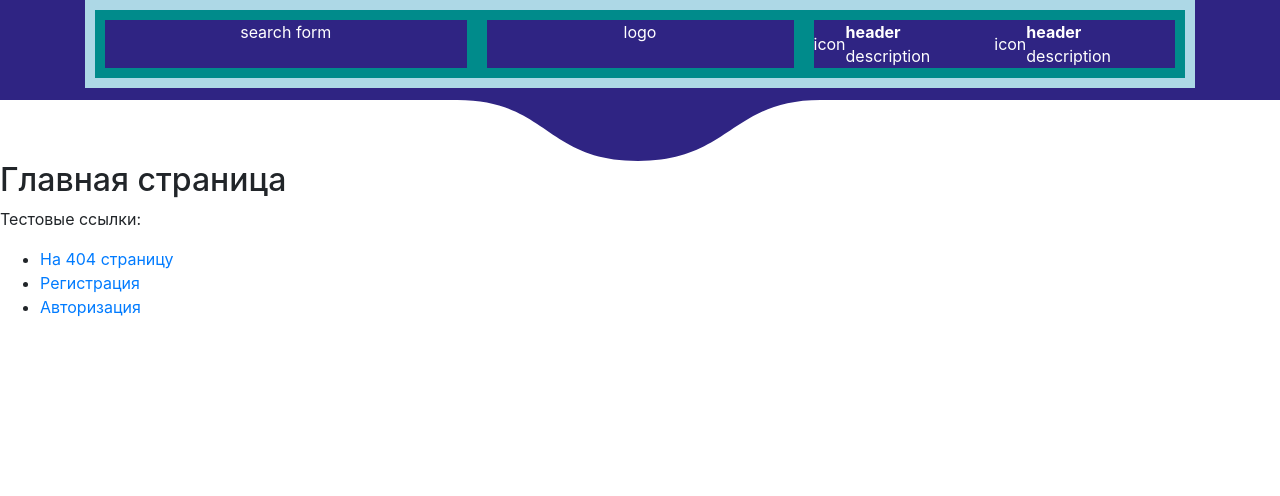
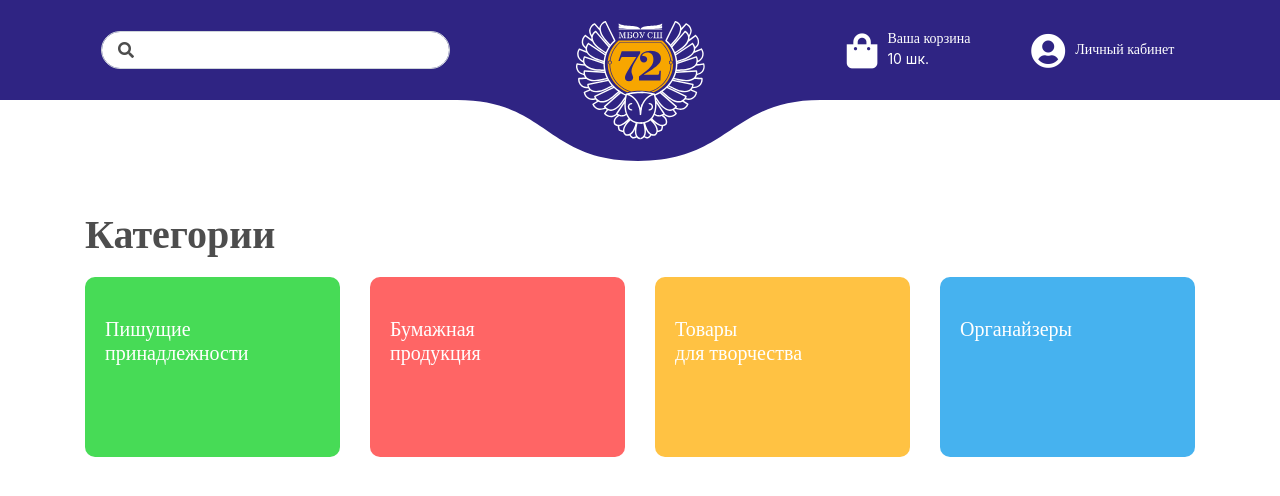
Before and after one commit to Mosmain/devdiplom, a PHP site: page / in a window 1280 px wide. Shown: the top 496 px of the page. Run offline with PHP 8.4, Linux system fonts and the light colour scheme; some web fonts are replaced.

Commit message:
add category

```diff
--- a/application/views/layouts/default.php
+++ b/application/views/layouts/default.php
@@ -11,6 +11,8 @@
 	<!-- <script src="/public/scripts/jquery.js"></script> -->
 	<!-- <script src="/public/scripts/form.js"></script> -->
 
+	<link rel="stylesheet" href="https://cdnjs.cloudflare.com/ajax/libs/font-awesome/5.15.2/css/all.min.css" integrity="sha512-HK5fgLBL+xu6dm/Ii3z4xhlSUyZgTT9tuc/hSrtw6uzJOvgRr2a9jyxxT1ely+B+xFAmJKVSTbpM/CuL7qxO8w==" crossorigin="anonymous" />
+
 	<link rel="stylesheet" href="/public/styles/main.css">
 
 	<script src="https://code.jquery.com/jquery-3.5.1.slim.min.js"
@@ -19,6 +21,7 @@
 	<script src="https://cdn.jsdelivr.net/npm/bootstrap@4.5.3/dist/js/bootstrap.bundle.min.js"
 		integrity="sha384-ho+j7jyWK8fNQe+A12Hb8AhRq26LrZ/JpcUGGOn+Y7RsweNrtN/tE3MoK7ZeZDyx" crossorigin="anonymous">
 	</script>
+
 
 	<title><?php echo $title; ?></title>
 	<!-- <script type="text/javascript">
@@ -31,6 +34,7 @@
 <body>
 
 	<header>
+		<div class="hidden"></div>
 		<div class="container-fluid">
 			<div class="container wrapper">
 
@@ -38,29 +42,41 @@
 					<div class="block__row">
 
 						<div class="block__column left">
-							<div class="block__item"><span>search form</span></div>
+							<!-- <div class="block__item"><span>search form</span></div> -->
+								<nav class="navbar">
+									<form class="form-inline">
+										<button class="btn my-2 my-sm-0" type="submit">
+											<i class="fas fa-search"></i>
+										</button>
+
+										<input class="form-control mr-sm-2" type="search" placeholder="" aria-label="">
+									</form>
+								</nav>
 						</div>
 
-						<div class="block__column center">
-							<div class="block__item"><span>logo</span></div>
-						</div>
+						<!-- logo -->
+						<a href="/" class="block__column center" ondragstart="return false;">
+							<!-- <div>
+								<!-- <div class="block__item"><span>logo</span></div> -->
+								<!-- <img src="/public/img/logo.svg" alt="">
+							</div> -->
+						</a>
 
 						<div class="block__column right">
-							<div class="block__item">
-								<span>icon</span>
+							<a href="/" class="block__item">
+								<i class="fas fa-shopping-bag"></i>
 								<div class="nav__body">
-									<p><b>header</b></p>
-									<p>description</p>
+									<h1>Ваша корзина</h1>
+									<p>10 шк.</p>
 								</div>
-							</div>
+							</a>
 
-							<div class="block__item">
-								<span>icon</span>
+							<a href="/" class="block__item">
+								<i class="fas fa-user-circle"></i>
 								<div class="nav__body">
-									<p><b>header</b></p>
-									<p>description</p>
+									<h1>Личный кабинет</h1>
 								</div>
-							</div>
+							</a>
 						</div>
 
 					</div>
--- a/application/views/main/index.php
+++ b/application/views/main/index.php
@@ -1,4 +1,4 @@
-<h2>Главная страница</h2>
+<!-- <h2>Главная страница</h2>
 
 <p>Тестовые ссылки:</p>
 
@@ -6,7 +6,48 @@
 	<li><a href="/chavo">На 404 страницу</a></li>
 	<li><a href="/account/register">Регистрация</a></li>
 	<li><a href="/account/login">Авторизация</a></li>
-</ul>
+</ul> -->
+
+<div class="category">
+	<div class="container">
+		<div class="row">
+			<div class="col header">
+				<h1>Категории</h1>
+			</div>
+		</div>
+
+		<div class="row">
+			<div class="col-12 col-md-6 col-lg-6 col-xl-3">
+				<a href="/">
+					<div class="card-category card-1">
+						<h1>Пишущие<br>принадлежности</h1>
+					</div>
+				</a>
+			</div>
+			<div class="col-12 col-md-6 col-lg-6 col-xl-3">
+				<a href="/">
+					<div class="card-category card-2">
+						<h1>Бумажная<br>продукция</h1>
+					</div>
+				</a>
+			</div>
+			<div class="col-12 col-md-6 col-lg-6 col-xl-3">
+				<a href="/">
+					<div class="card-category card-3">
+						<h1>Товары<br>для творчества</h1>
+					</div>
+				</a>
+			</div>
+			<div class="col-12 col-md-6 col-lg-6 col-xl-3">
+				<a href="/">
+					<div class="card-category card-4">
+						<h1>Органайзеры</h1>
+					</div>
+				</a>
+			</div>
+		</div>
+	</div>
+</div>
 
 <?php //foreach ($news as $val): ?>
 <!--	<h3>--><?php //echo $val['title']; ?><!--</h3>-->
--- a/public/styles/main.css
+++ b/public/styles/main.css
@@ -29,14 +29,24 @@ header {
   height: 161px;
 }
 
+header .hidden {
+  position: absolute;
+  background-color: #2F2483;
+  height: 100px;
+  width: 100%;
+  z-index: 0;
+}
+
 header nav {
-  height: 100px;
+  width: 100%;
   -ms-flex-line-pack: center;
       align-content: center;
 }
 
 header .wrapper {
   overflow: hidden;
+  z-index: 1;
+  position: relative;
 }
 
 header .wrapper .block__row {
@@ -46,12 +56,7 @@ header .wrapper .block__row {
   -webkit-box-pack: justify;
       -ms-flex-pack: justify;
           justify-content: space-between;
-  border: 10px solid lightblue;
   margin: 0 0 10px 0;
-}
-
-header .wrapper .block__column {
-  border: 10px solid darkcyan;
 }
 
 header .wrapper .block__item {
@@ -67,30 +72,117 @@ header .wrapper .right {
   -webkit-box-pack: end;
       -ms-flex-pack: end;
           justify-content: end;
+  height: 100px;
 }
 
 header .wrapper .right .block__item {
   display: inherit;
   color: white;
   width: 50%;
+  -webkit-box-align: center;
+      -ms-flex-align: center;
+          align-items: center;
+  text-decoration: none;
+  -webkit-box-pack: center;
+      -ms-flex-pack: center;
+          justify-content: center;
   text-align: start;
 }
 
-header .wrapper .right .block__item span {
-  -ms-flex-item-align: center;
-      -ms-grid-row-align: center;
-      align-self: center;
+header .wrapper .right .block__item i {
+  font-size: 35px;
+  padding: 0 10px;
+}
+
+header .wrapper .right .block__item h1 {
+  font-family: SFBold;
+  font-size: 14px;
+  margin: 0;
 }
 
 header .wrapper .right .block__item p {
   margin: 0;
+  font-size: 14px;
 }
 
 header .wrapper .center {
   width: 30%;
+  height: 160px;
+  background: url(/public/img/logo.svg);
+  background-repeat: no-repeat;
+  background-position: center center;
 }
 
 header .wrapper .left {
   width: 35%;
+  -webkit-box-align: center;
+      -ms-flex-align: center;
+          align-items: center;
+  height: 100px;
+  display: -webkit-box;
+  display: -ms-flexbox;
+  display: flex;
+}
+
+header .wrapper .left form {
+  width: 100%;
+}
+
+header .wrapper .left form button {
+  position: absolute;
+  padding: 0 1rem;
+  height: 38px;
+  border-radius: 30px 0 0 30px;
+}
+
+header .wrapper .left form button i {
+  color: #4D4D4D;
+}
+
+header .wrapper .left form input {
+  padding-left: 3rem;
+  border-radius: 30px;
+  width: 100%;
+}
+
+.category {
+  margin-top: 50px;
+}
+
+.category .header h1 {
+  font-family: SFBold;
+  color: #4D4D4D;
+  font-weight: 700;
+}
+
+.category .card-category {
+  width: 100%;
+  height: 180px;
+  margin: 10px 0;
+  border-radius: 10px;
+  background-color: darkgrey;
+}
+
+.category .card-category h1 {
+  font-family: SFBold;
+  font-size: 20px;
+  color: white;
+  padding: 40px 0 0 20px;
+}
+
+.category .card-1 {
+  background-color: #47DB56;
+}
+
+.category .card-2 {
+  background-color: #FF6565;
+}
+
+.category .card-3 {
+  background-color: #FFC243;
+}
+
+.category .card-4 {
+  background-color: #46B2EF;
 }
 /*# sourceMappingURL=main.css.map */
--- a/public/styles/main.scss
+++ b/public/styles/main.scss
@@ -1,30 +1,43 @@
 @import 'colors';
 @import 'fonts';
 
+// ***************
+// HEADER BLOCK
+// ***************
 header {
     background-image: url(/public/img/header.svg);
     background-position: center center;
     background-repeat: no-repeat;
     height: 161px;
 
+    .hidden {
+        position: absolute;
+        background-color: $color-secondary;
+        height: 100px;
+        width: 100%;
+        z-index: 0;
+    }
+
     nav {
-        height: 100px;
+        width: 100%;
         align-content: center;
     }
 
     .wrapper {
         overflow: hidden;
+        z-index: 1;
+        position: relative;
 
         .block__row {
             display: flex;
             justify-content: space-between;
 
-            border: 10px solid lightblue;
+            // border: 2px solid lightblue;
             margin: 0 0 10px 0;
         }
 
         .block__column {
-            border: 10px solid darkcyan;
+            // border: 2px solid darkcyan;
         }
 
         .block__item {
@@ -38,16 +51,30 @@ header {
             display: flex;
             width: 35%;
             justify-content: end;
+            height: 100px;
 
             .block__item {
                 display: inherit;
                 color: white;
                 width: 50%;
-                span {
-                    align-self: center;
+                align-items: center;
+                text-decoration: none;
+                justify-content: center;
+
+                i {
+                    font-size: 35px;
+                    padding: 0 10px;
                 }
+
+                h1 {
+                    font-family: $font-bold;
+                    font-size: 14px;
+                    margin: 0;
+                }
+
                 p {
                     margin: 0;
+                    font-size: 14px;
                 }
                 text-align: start;
             }
@@ -55,10 +82,87 @@ header {
 
         .center {
             width: 30%;
+            height: 160px;
+            background: url(/public/img/logo.svg);
+            background-repeat: no-repeat;
+            background-position: center center;
         }
 
         .left {
             width: 35%;
+            align-items: center;
+            height: 100px;
+            display: flex;
+
+            form {
+                width: 100%;
+
+                button {
+                    position: absolute;
+                    padding: 0 1rem;
+                    height: 38px;
+                    border-radius: 30px 0 0 30px;
+
+                    i {
+                        color: $color-font;
+                    }
+                }
+
+                input {
+                    padding-left: 3rem;
+                    border-radius: 30px;
+                    width: 100%;
+                }
+            }
         }
     }
 }
+
+// ***************
+// SECOND BLOCK
+// C A T E G O R Y
+// ***************
+
+.category {
+    margin-top: 50px;
+
+    .header {
+        h1 {
+            font-family: $font-bold;
+            color: $color-font;
+            font-weight: 700;
+        }
+    }
+
+    .card-category {
+        width: 100%;
+        height: 180px;
+        // border: 3px solid black;
+        margin: 10px 0;
+        border-radius: 10px;
+        background-color: darkgrey;
+
+        h1 {
+            font-family: $font-bold;
+            font-size: 20px;
+            color: white;
+            padding: 40px 0 0 20px;
+        }
+    }
+
+    .card-1 {
+        background-color: #47DB56;
+    }
+
+    .card-2 {
+        background-color: #FF6565;
+    }
+
+    .card-3 {
+        background-color: #FFC243;
+    }
+
+    .card-4 {
+        background-color: #46B2EF;
+    }
+}
```
Also changed, not shown: public/img/logo.svg (added), 1 other file.
